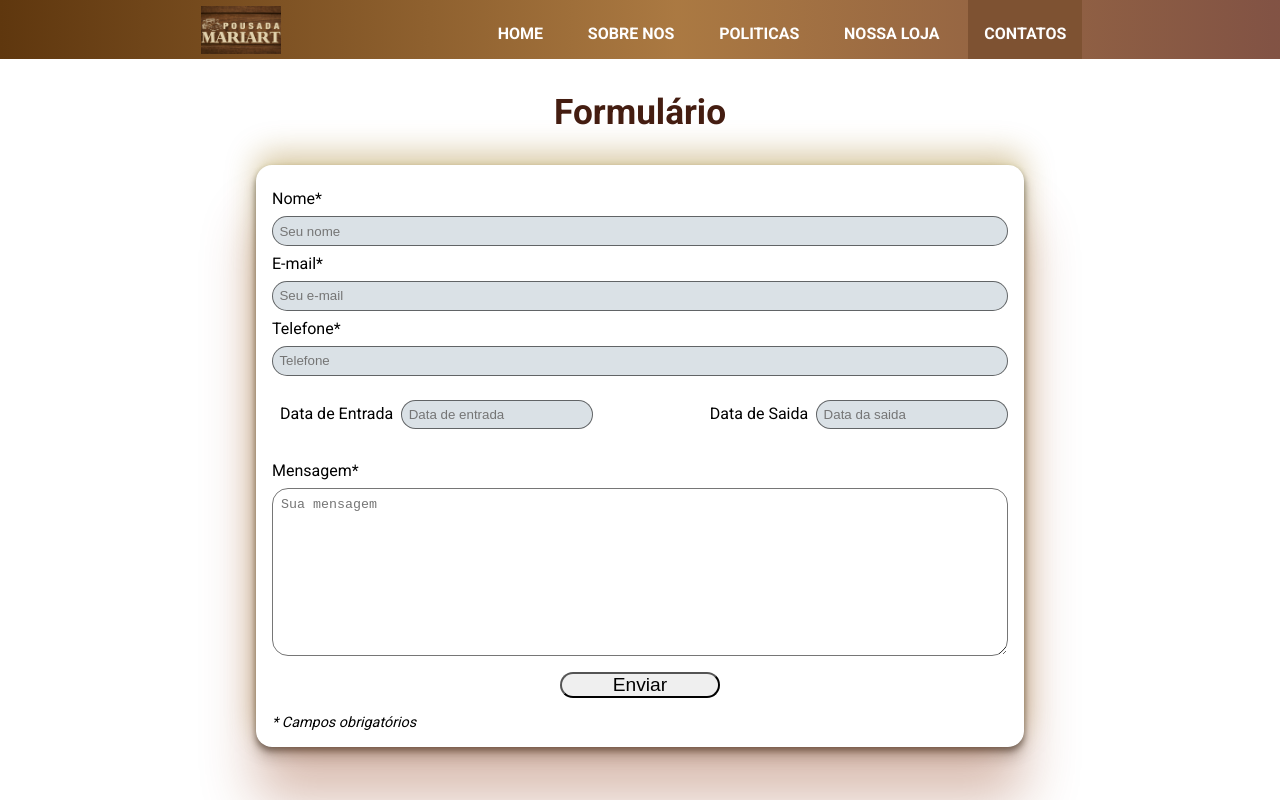
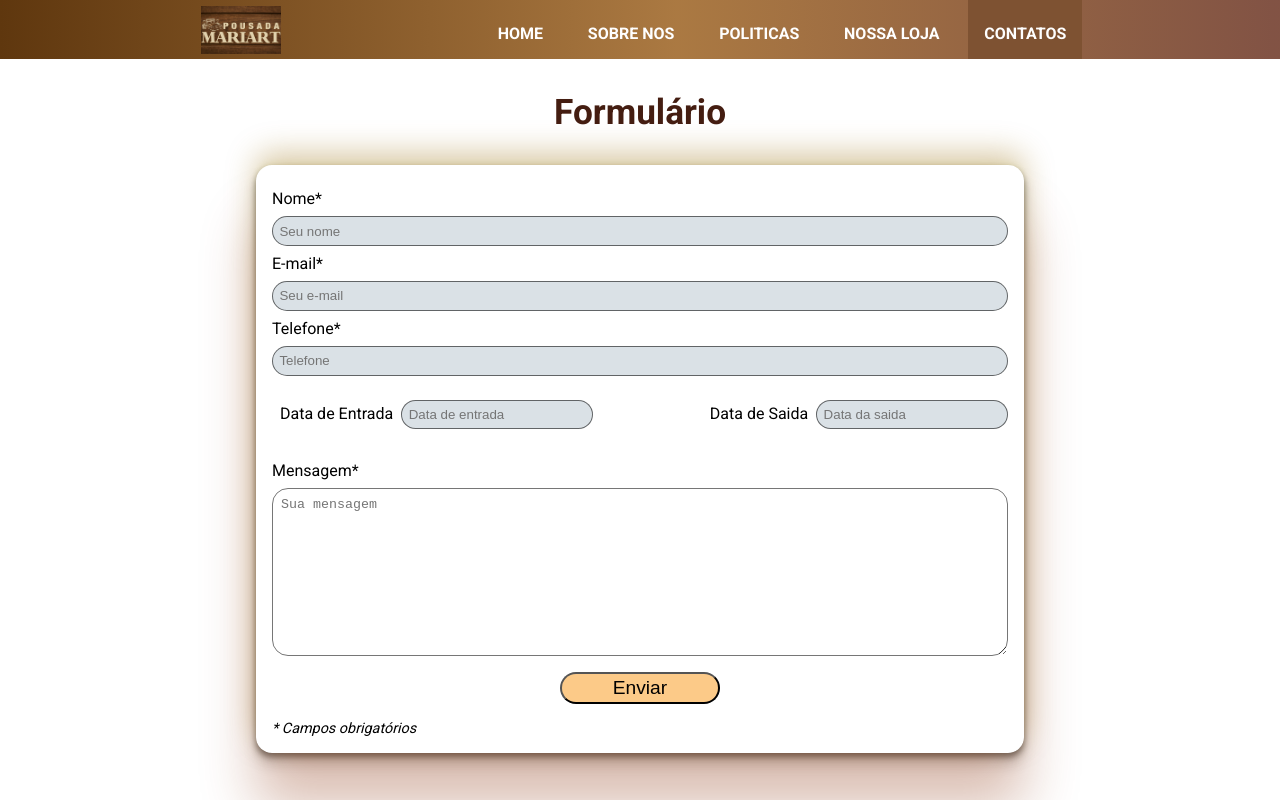
Before and after one commit to Vinicius-PR/Pousada-Mariart, a React (Create React App) app: page /contact in a window 1280 px wide. Shown: the top 800 px of the page. Built offline with nearby package versions, Linux system fonts and the light colour scheme; no server answers.

Commit message:
Added disable option at submit button

```diff
--- a/src/components/Contact.tsx
+++ b/src/components/Contact.tsx
@@ -167,7 +167,13 @@ export default function Contact() {
         <span className="contacts__form--errorMessage">{errors.message?.message}</span>
 
 
-        <button className="contacts__form--button" type="submit">Enviar</button>
+        <button
+          className="contacts__form--button"
+          type="submit"
+          disabled = {isSendingEmail}
+        >
+          Enviar
+        </button>
         <p className="contacts__form--required"><i>* Campos obrigatórios</i></p>
       </form>
 
--- a/src/styles/contacts.scss
+++ b/src/styles/contacts.scss
@@ -60,9 +60,12 @@
 
     &--button {
       width: 10rem;
+      height: 2rem;
       margin: 1rem auto;
       border-radius: 1rem;
       font-size: 1.2rem;
+      cursor: pointer;
+      background-color: rgb(252, 202, 136);
     }
 
     &--required {
```
